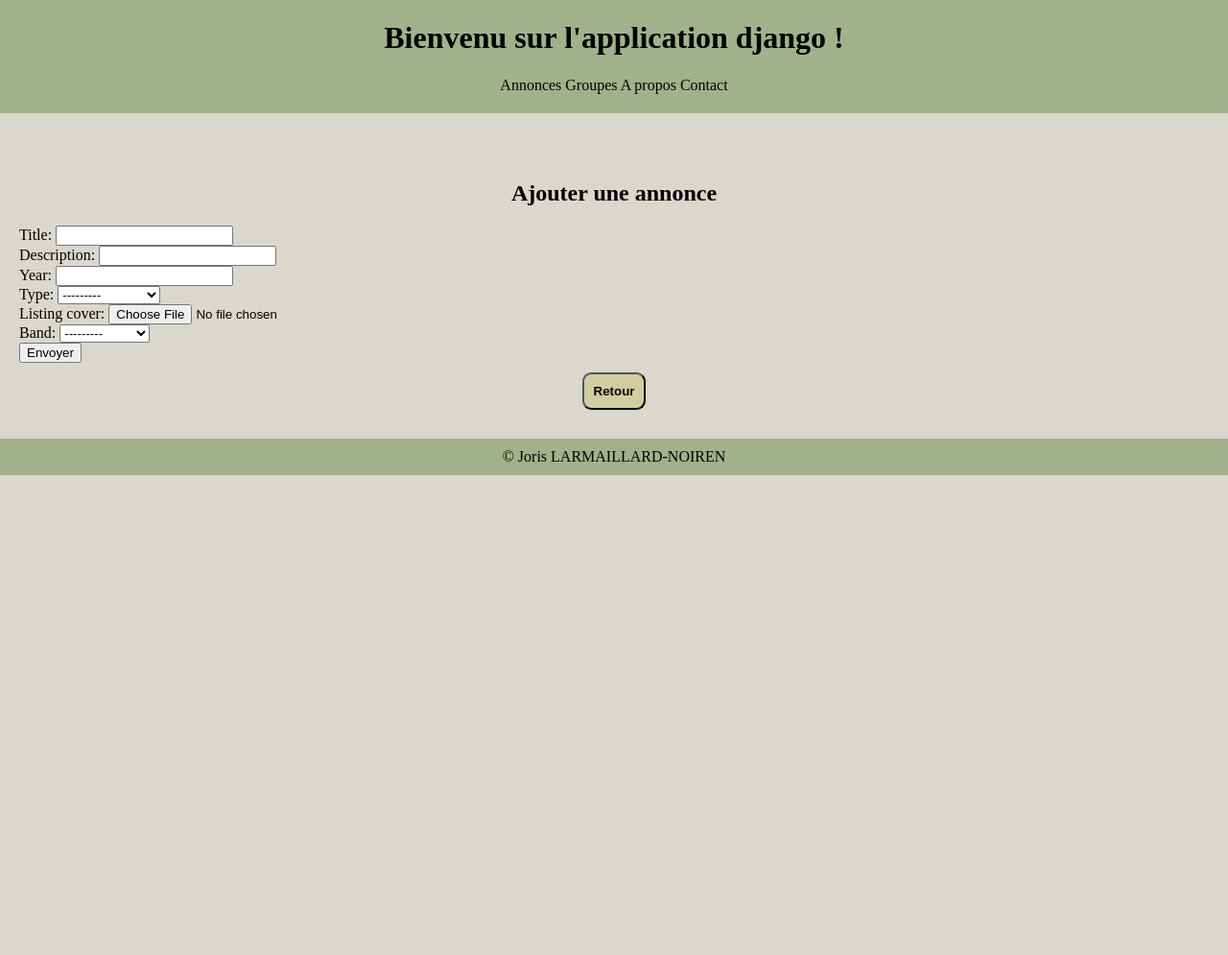
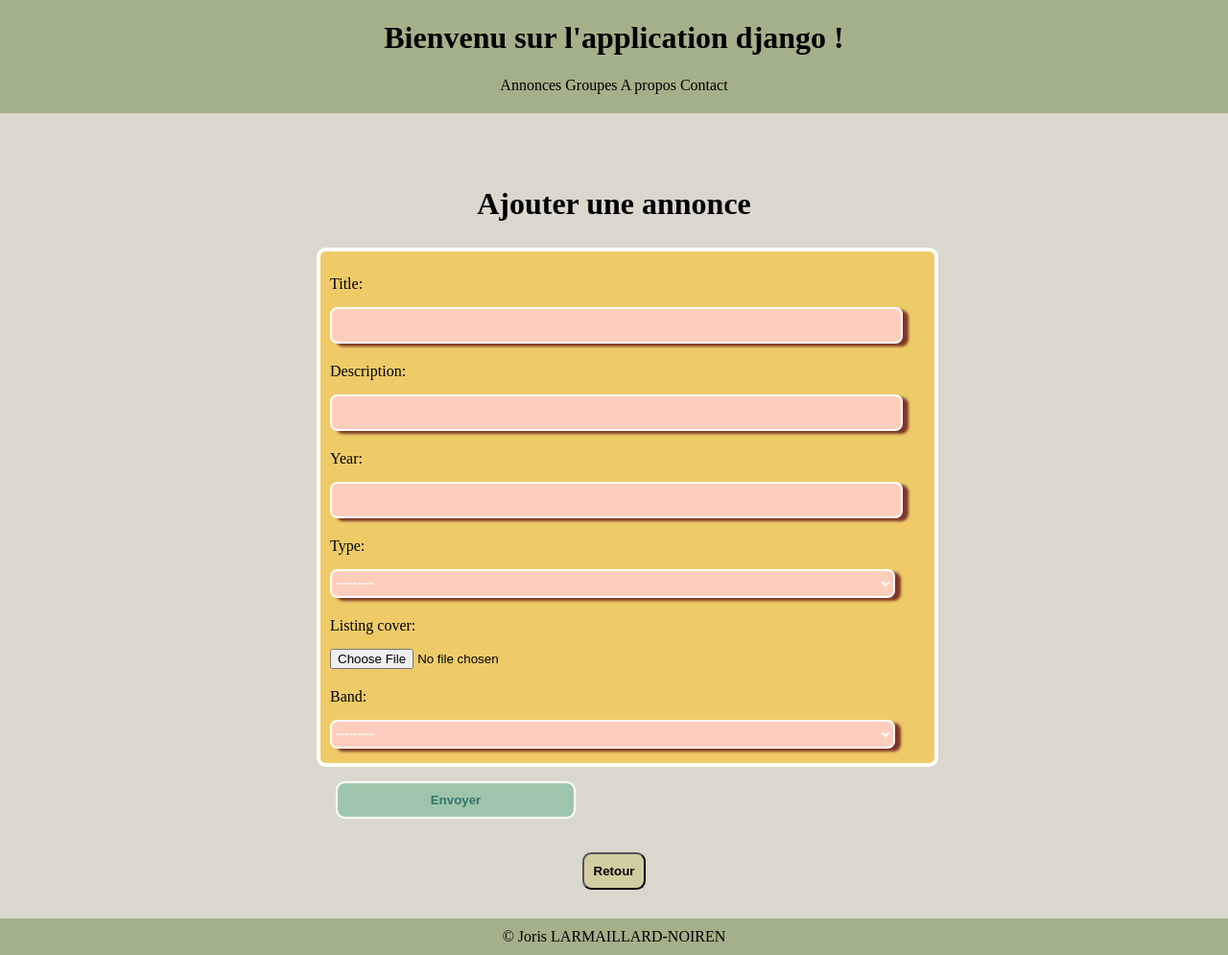
Before and after one commit to 31Joojo/django-web-app, a Django app: page /ads/add in a window 1280 px wide. Shown: the whole page at 96% size. Before the commit the page ends 495 px from the top, so only its background shows below. Run offline with Django 5.2, Linux system fonts and the light colour scheme; data comes from the database, SQL or seed files in the repository.

Commit message:
Mise à jour du style

```diff
--- a/merchex/listings/static/listings/style.css
+++ b/merchex/listings/static/listings/style.css
@@ -1,7 +1,20 @@
+/************************************************/
+/*                   VARIABLES                  */
+/************************************************/
+
 :root {
     /* Couleur background header et footer */
     --main-bg-color: #a3b18a;
+    /* Couleur des boutons d'action */
+    --common-bg-color: #D2CCA1;
+    --common-txt-color: white;
 }
+
+/************************************************/
+
+/************************************************/
+/*                 CORPS DU SITE                */
+/************************************************/
 
 hmtl, body {
     font-family: Futura;
@@ -24,45 +37,105 @@
     margin-bottom: 30px;
 }
 
-/* Style de la barre de navigation */
+footer {
+    background-color: var(--main-bg-color);
+    text-align: center;
+    padding: 10px;
+}
+
+/*********** Style barre de navigation **********/
 #nav-bar {
     justify-content: space-evenly;
 }
 
+/************************************************/
+
+/************************************************/
+/*               CONTENU PRINCIPAL              */
+/************************************************/
+
+/********** Contenu section principale **********/
 .main-content {
     padding: 20px;
 }
 
-/* Style des bandes */
-.section-bands {
+/*************** Style titre page ***************/
+.titre {
+    text-align: center;
+    font-size: 16pt;
+}
+
+.titre-band {
+    text-align: center;
+}
+
+/************* Style page groupe/ads ************/
+.conteneur-bands, .conteneur-ads {
+    margin: auto 25%;
+}
+
+.section-bands, .section-ads {
     padding-top: 10px;
     padding-bottom: 15px;
     margin: 15px;
 }
 
-.band {
-    border: 1px dashed seagreen;
+.contenu {
+    text-align: center;
+    border: 1px solid seagreen;
     border-radius: .25cm;
     padding: 10px;
     margin: 10px auto;
 }
 
-/* Style élément génréaux */
+.contenu:hover {
+    border: 1px solid white;
+}
+
+.conteneur-image {
+    text-align: center;
+}
+
+.logo-band {
+    border: 5px solid white;
+    border-radius: .25cm;
+    height: 15%;
+    width: 40%;
+}
+
+.contenu-info {
+    line-height: 2;
+    margin: 25px auto;
+}
+
+/**************** Style lien page ***************/
 a {
     text-decoration: none;
     color: inherit;
 }
 
-a:hover{
+a:hover {
     color: white;
     cursor: pointer;
 }
 
+/*************** Style bouton page **************/
+/*Conteneur des boutons dans des pages "_detail"*/
 .conteneur-bouton {
     text-align: center;
     margin: 10px auto;
 }
 
+.contenu-bouton {
+    display: flex;
+    justify-content: space-around;
+}
+.conteneur-input {
+    text-align: center;
+    align-items: center;
+}
+
+/************ Styles généraux boutons ***********/
 .bouton-retour, .bouton, .bouton-supprimer {
     font-weight: bold;
     border-radius: .25cm;
@@ -70,7 +143,12 @@
 }
 
 .bouton-retour, .bouton {
-    background-color: #D2CCA1;
+    background-color: var(--common-bg-color);
+}
+
+.bouton-retour:hover, .bouton:hover {
+    background-color: var(--common-txt-color);
+    color: var(--common-bg-color);
 }
 
 .bouton-supprimer {
@@ -78,26 +156,95 @@
     color: white;
 }
 
-.contenu-bouton {
-    display: flex;
-    justify-content: space-around;
+.bouton-supprimer:hover {
+    background-color: white;
+    color: #DA3E52;
+}
+
+/*********** Style message confirmation *********/
+
+.conteneur-message {
+    color: red;
+    transition: opacity .5s ease;
 }
 
 .message-confirmation {
     text-align: center;
 }
 
-.conteneur-message {
-    color: red;
-    transition: opacity .5s ease;
+/*************** Style formulaire ***************/
+.form-section {
+    display: flex;
+    flex-wrap: nowrap;
+    justify-content: center;
+    margin: 25px auto;
 }
 
-footer {
-    background-color: var(--main-bg-color);
+form {
     text-align: center;
+    line-height: 3;
+    display: flex;
+    flex-direction: column;
+    width: 50%;
+}
+
+form div {
+    display: flex;
+    flex-direction: column;
+    align-items: baseline;
+    width: 100%;
+    margin-bottom: 5px;
+}
+
+.contenu-formulaire {
+    background-color: #EFCB68;
+    border: 4px solid white;
+    border-radius: .25cm;
     padding: 10px;
 }
 
-.titre {
-    text-align: center;
+input[type="text"],
+input[type="number"],
+select {
+    color: white;
+    font-weight: bold;
+    background-color: #FFCDBC;
+    border: 2px solid white;
+    border-radius: .2cm;
+    box-shadow: 6px 3px 3px #7C3626;
+    height: 30px;
+    width: 95%;
+    padding-top: 2px;
+    padding-bottom: 2px;
+
 }
+
+input[type="submit"] {
+    font-weight: bold;
+    background-color: #9EC5AB;
+    color: #32746D;
+    border: 2px solid white;
+    border-radius: .25cm;
+    width: 250px;
+    padding: 10px;
+    margin: 10px 20px;
+}
+
+input[type="submit"]:hover {
+    background-color: #32746D;
+    color: #9EC5AB;
+    cursor: pointer;
+}
+
+/* Suppression des sauts de lignes dans le formulaire */
+form br {
+    display: none;
+}
+
+/************ Styles généraux boutons ***********/
+.conteneur-supprimer {
+    margin: auto 10%;
+    padding: 10px;
+}
+
+/************************************************/
```
